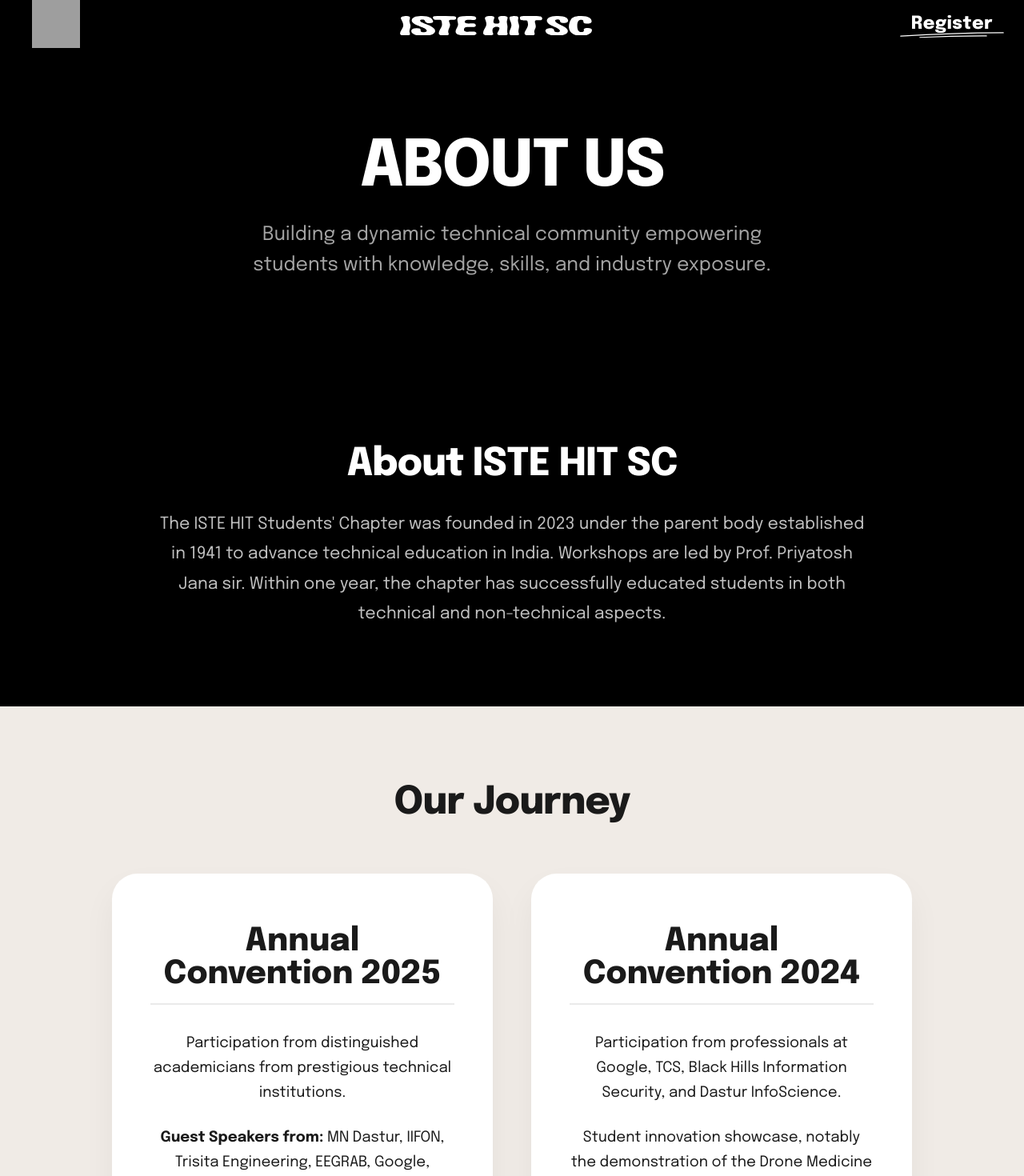
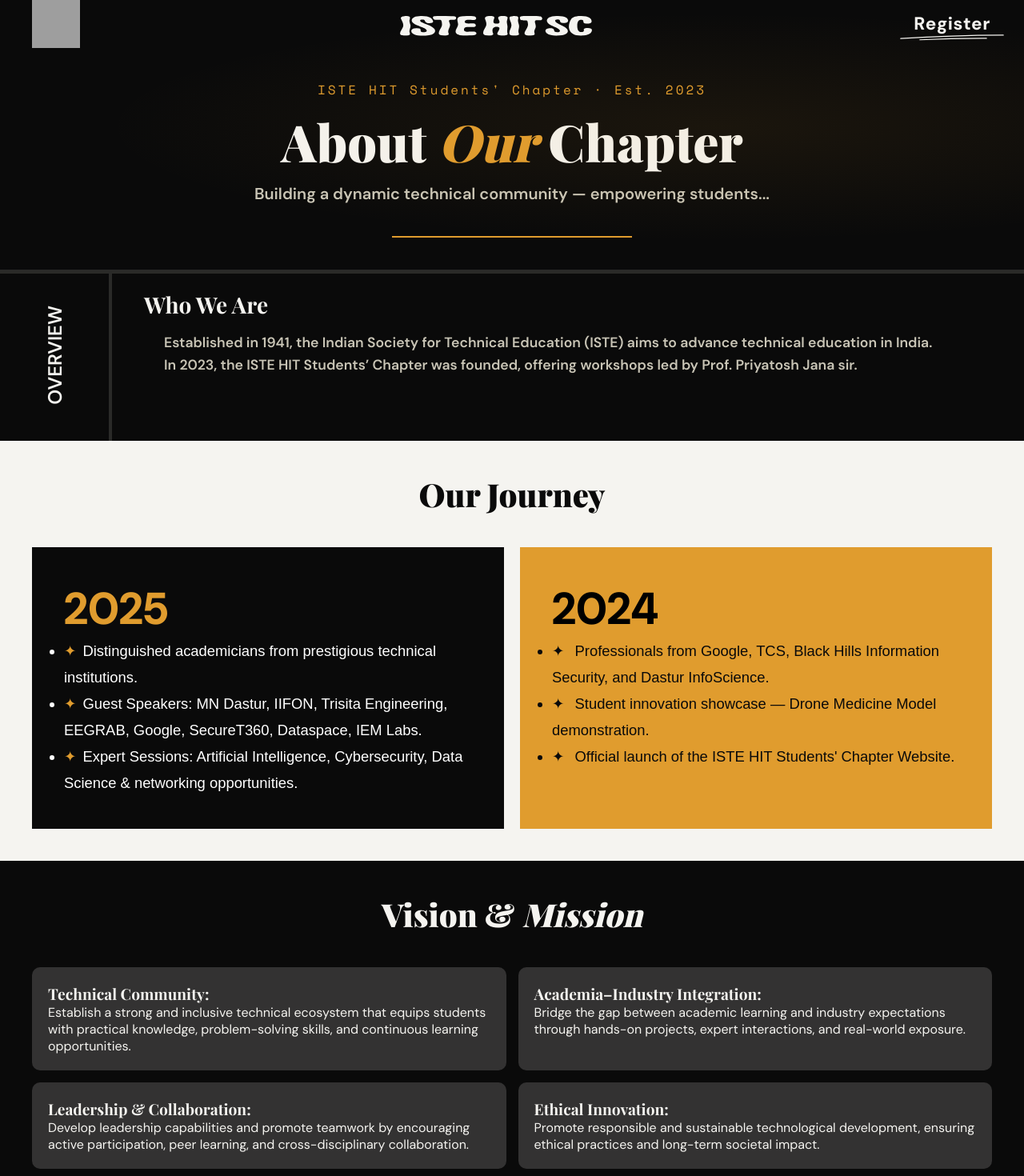
Before and after one commit to AbhiAditya02/AnnualConvention, a Next.js app: page /about in a window 1280 px wide. Shown: the part 20-1490 px from the top of the page at 80% size. Built offline with nearby package versions, Linux system fonts and the light colour scheme; grey boxes are pictures that could not be loaded.

Commit message:
feat: restructure AboutPage component and add styling for improved layout and responsiveness

```diff
--- a/app/about/page.jsx
+++ b/app/about/page.jsx
@@ -1,82 +1,154 @@
 'use client';
 
-import SvgSymbols from '@/components/SvgSymbols';
-import Navbar from '@/components/Navbar';
-import TransitionScribble from '@/components/TransitionScribble';
-import CursorBubble from '@/components/CursorBubble';
-import SmoothScroll from '@/components/SmoothScroll';
+import "../styles/about.css";
+
+import Navbar from "@/components/Navbar";
+import SvgSymbols from "@/components/SvgSymbols";
+import SmoothScroll from "@/components/SmoothScroll";
+import CursorBubble from "@/components/CursorBubble";
+import TransitionScribble from "@/components/TransitionScribble";
+import { useEffect, useRef } from "react";
+
+const stats = [
+  { num: "2+", label: "Conventions" },
+  { num: "1941", label: "Parent Body" },
+  { num: "∞", label: "Impact" },
+];
+
+const conv2025 = [
+  "Distinguished academicians from prestigious technical institutions.",
+  "Guest Speakers: MN Dastur, IIFON, Trisita Engineering, EEGRAB, Google, SecureT360, Dataspace, IEM Labs.",
+  "Expert Sessions: Artificial Intelligence, Cybersecurity, Data Science & networking opportunities.",
+];
+
+const conv2024 = [
+  "Professionals from Google, TCS, Black Hills Information Security, and Dastur InfoScience.",
+  "Student innovation showcase — Drone Medicine Model demonstration.",
+  "Official launch of the ISTE HIT Students' Chapter Website.",
+];
+
+const vision = [
+  {num: "01",title: "Technical Community",body: "Establish a strong and inclusive technical ecosystem that equips students with practical knowledge, problem-solving skills, and continuous learning opportunities."},
+  {num: "02",title: "Academia–Industry Integration",body: "Bridge the gap between academic learning and industry expectations through hands-on projects, expert interactions, and real-world exposure."},
+  {num: "03",title: "Leadership & Collaboration",body: "Develop leadership capabilities and promote teamwork by encouraging active participation, peer learning, and cross-disciplinary collaboration."},
+  {num: "04",title: "Ethical Innovation",body: "Promote responsible and sustainable technological development, ensuring ethical practices and long-term societal impact."}
+];
+
+function FadeIn({ children, delay = 0 }) {
+  const ref = useRef(null);
+
+  useEffect(() => {
+    const el = ref.current;
+    if (!el) return;
+
+    el.style.opacity = 0;
+    el.style.transform = "translateY(22px)";
+    el.style.transition = `opacity 0.65s ease ${delay}ms, transform 0.65s ease ${delay}ms`;
+
+    const obs = new IntersectionObserver(([entry]) => {
+      if (entry.isIntersecting) {
+        el.style.opacity = 1;
+        el.style.transform = "translateY(0)";
+        obs.disconnect();
+      }
+    });
+
+    obs.observe(el);
+    return () => obs.disconnect();
+  }, [delay]);
+
+  return <div ref={ref}>{children}</div>;
+}
 
 export default function AboutPage() {
   return (
-        <>
+    <div className="root">
       <SvgSymbols />
       <SmoothScroll />
       <CursorBubble />
 
-            {/* ─── Hero Header ─── */}
-            <header className="main-header" style={{ minHeight: '60vh', backgroundColor: 'var(--color-black)', color: 'var(--color-white)', display: 'flex', alignItems: 'center', justifyContent: 'center', paddingTop: '80px', textAlign: 'center' }}>
+      {/* HERO */}
+      <header className="hero">
         <Navbar />
-                <div style={{ maxWidth: '800px', padding: '0 2rem' }}>
-                    <h1 style={{ fontSize: '5rem', fontWeight: 800, textTransform: 'uppercase', letterSpacing: '-2px', fontFamily: 'Epilogue, sans-serif', marginBottom: '1.5rem' }}>About Us</h1>
-                    <p style={{ fontSize: '1.5rem', color: '#a3a3a3', lineHeight: '1.6' }}>Building a dynamic technical community empowering students with knowledge, skills, and industry exposure.</p>
-                </div>
+        <div className="hero-glow" />
+        <p className="hero-eyebrow">ISTE HIT Students' Chapter · Est. 2023</p>
+        <h1 className="hero-h1">
+          About <em>Our</em> Chapter
+        </h1>
+        <p className="hero-desc">
+          Building a dynamic technical community — empowering students...
+        </p>
+
+        <div className="hero-rule" />
       </header>
 
-            <main>
-                {/* ─── About ISTE HIT SC ─── */}
-                <div className="content-section" style={{ padding: '6rem 2rem', backgroundColor: 'var(--color-black)', color: 'var(--color-white)' }}>
-                    <div style={{ maxWidth: '900px', margin: '0 auto', textAlign: 'center' }}>
-                        <h2 style={{ fontSize: '3rem', fontWeight: 800, marginBottom: '2rem', letterSpacing: '-1px' }}>About ISTE HIT SC</h2>
-                        <p style={{ fontSize: '1.3rem', lineHeight: '1.8', color: '#c0c0c0' }}>
-                            The ISTE HIT Students' Chapter was founded in 2023 under the parent body established in 1941 to advance technical education in India. Workshops are led by Prof. Priyatosh Jana sir. Within one year, the chapter has successfully educated students in both technical and non-technical aspects.
+      {/* ABOUT */}
+      <FadeIn>
+        <section className="about">
+          <div className="about-side">
+            <span className="side-label">OVERVIEW</span>
+          </div>
+
+          <div className="about-content">
+            <span className="body-label">Who We Are</span>
+            <p className="body-text">
+              Established in 1941, the Indian Society for Technical Education (ISTE)
+              aims to advance technical education in India. <br /> In 2023, the ISTE HIT
+              Students’ Chapter was founded, offering workshops led by Prof. Priyatosh
+              Jana sir.
             </p>
           </div>
-                </div>
+        </section>
+      </FadeIn>
 
-                {/* ─── Annual Conventions ─── */}
-                <div className="content-section" style={{ padding: '6rem 2rem', backgroundColor: 'var(--bg-color)', color: 'var(--color-dark)' }}>
-                    <div style={{ maxWidth: '1000px', margin: '0 auto' }}>
-                        <h2 style={{ fontSize: '3rem', fontWeight: 800, textAlign: 'center', marginBottom: '4rem', letterSpacing: '-1px' }}>Our Journey</h2>
+      {/* JOURNEY */}
+      <FadeIn delay={60}>
+        <section className="journey">
+          <h2 className="journey-heading">Our Journey</h2>
 
-                        <div style={{ display: 'grid', gridTemplateColumns: 'repeat(auto-fit, minmax(400px, 1fr))', gap: '3rem' }}>
-                            {/* Convention 2025 */}
-                            <div style={{ backgroundColor: 'var(--color-white)', padding: '4rem 3rem', borderRadius: '32px', boxShadow: '0 20px 40px rgba(0,0,0,0.05)' }}>
-                                <h3 style={{ fontSize: '2.5rem', fontWeight: 800, marginBottom: '2rem', borderBottom: '2px solid #eaeaea', paddingBottom: '1rem' }}>Annual Convention 2025</h3>
-                                <ul style={{ listStyle: 'none', padding: 0, fontSize: '1.15rem', display: 'flex', flexDirection: 'column', gap: '1.5rem', lineHeight: '1.7' }}>
-                                    <li style={{ color: 'var(--color-dark)' }}>Participation from distinguished academicians from prestigious technical institutions.</li>
-                                    <li style={{ color: 'var(--color-dark)' }}><strong>Guest Speakers from:</strong> MN Dastur, IIFON, Trisita Engineering, EEGRAB, Google, SecureT360, Dataspace, and IEM Labs.</li>
-                                    <li style={{ color: 'var(--color-dark)' }}><strong>Expert Sessions Covered:</strong> Artificial Intelligence, Cybersecurity, Data Science, and networking opportunities.</li>
+          <div className="conv-grid">
+            <div className="conv-dark">
+              <p className="year amber">2025</p>
+              <ul className="conv-list">
+                {conv2025.map((item) => (
+                  <li key={item}><span className="symbol1">✦</span>{item}</li>
+                ))}
               </ul>
             </div>
 
-                            {/* Convention 2024 */}
-                            <div style={{ backgroundColor: 'var(--color-white)', padding: '4rem 3rem', borderRadius: '32px', boxShadow: '0 20px 40px rgba(0,0,0,0.05)' }}>
-                                <h3 style={{ fontSize: '2.5rem', fontWeight: 800, marginBottom: '2rem', borderBottom: '2px solid #eaeaea', paddingBottom: '1rem' }}>Annual Convention 2024</h3>
-                                <ul style={{ listStyle: 'none', padding: 0, fontSize: '1.15rem', display: 'flex', flexDirection: 'column', gap: '1.5rem', lineHeight: '1.7' }}>
-                                    <li style={{ color: 'var(--color-dark)' }}>Participation from professionals at Google, TCS, Black Hills Information Security, and Dastur InfoScience.</li>
-                                    <li style={{ color: 'var(--color-dark)' }}>Student innovation showcase, notably the demonstration of the Drone Medicine Model.</li>
-                                    <li style={{ color: 'var(--color-dark)' }}>Official launch of the ISTE HIT Students' Chapter Website.</li>
+            <div className="conv-light">
+              <p className="year faded">2024</p>
+              <ul className="conv-list">
+                {conv2024.map((item) => (
+                  <li key={item}><span className="symbol2">✦</span> {item}</li>
+                ))}
               </ul>
             </div>
           </div>
+        </section>
+      </FadeIn>
+
+      {/* VISION */}
+      <FadeIn delay={80}>
+        <section className="vision">
+          <h2 className="vision-heading">
+            Vision & <em>Mission</em>
+          </h2>
+
+          <div className="vision-grid">
+            {vision.map((v) => (
+              <div key={v.num} className="vision-item">
+                <span className="vision-item-heading"><strong>{v.title}:</strong></span>
+                <p>
+                  {v.body}
+                </p>
               </div>
+            ))}
           </div>
-
-                {/* ─── Vision & Mission ─── */}
-                <div className="content-section" style={{ padding: '6rem 2rem', backgroundColor: 'var(--color-black)', color: 'var(--color-white)' }}>
-                    <div style={{ maxWidth: '900px', margin: '0 auto', textAlign: 'center' }}>
-                        <h2 style={{ fontSize: '3rem', fontWeight: 800, marginBottom: '3rem', letterSpacing: '-1px' }}>Vision & Mission</h2>
-                        <div style={{ display: 'flex', flexDirection: 'column', gap: '2rem', fontSize: '1.25rem', lineHeight: '1.8', color: '#c0c0c0' }}>
-                            <p>To build a dynamic technical community empowering students with knowledge, skills, and industry exposure.</p>
-                            <p>Bridging the gap between academia and industry through hands-on learning, research, and innovation-driven events.</p>
-                            <p>Foster leadership, networking, and collaboration to nurture future-ready professionals.</p>
-                            <p>Dedicated to ethical and sustainable technological advancements to shape tomorrow's engineers and innovators.</p>
-                        </div>
-                    </div>
-                </div>
-            </main>
+        </section>
+      </FadeIn>
 
       <TransitionScribble />
-        </>
+    </div>
   );
 }
--- /dev/null
+++ b/app/styles/about.css
@@ -0,0 +1,206 @@
+@import url('https://fonts.googleapis.com/css2?family=Playfair+Display:wght@700;900&family=Space+Mono&family=DM+Sans:wght@300;400;500&display=swap');
+
+:root {
+  --amber: #e09c2e;
+}
+
+* {
+  margin: 0;
+  padding: 0;
+  box-sizing: border-box;
+}
+
+.root {
+  font-family: 'DM Sans', sans-serif;
+  background: #0a0a0a;
+  color: #f5f4f0;
+}
+
+/* HERO */
+.hero {
+  position: relative;
+  padding: 120px 40px 40px;
+  border-bottom: 1px solid #2a2a28;
+  display: flex;
+  flex-direction: column;
+  align-items: center;
+  gap: 10px;
+}
+
+.hero-glow {
+  position: absolute;
+  inset: 0;
+  background: radial-gradient(ellipse 60% 40% at 70% 50%, rgba(224, 156, 46, 0.08), transparent);
+}
+
+.hero-eyebrow {
+  font-family: 'Space Mono';
+  font-size: 1rem;
+  letter-spacing: 3px;
+  color: var(--amber);
+}
+
+.hero-h1 {
+  font-family: 'Playfair Display';
+  font-size: clamp(40px, 5vw, 90px);
+  font-weight: 900;
+}
+
+.hero-h1 em {
+  color: var(--amber);
+}
+
+.hero-desc {
+  font-size: 1.25rem;
+  font-weight: 600;
+  color: #c9c5b6;
+}
+
+.hero-rule {
+  margin-top: 30px;
+  width: 25%;
+  height: 2px;
+  background: var(--amber);
+}
+
+/* ABOUT */
+.about {
+  display: grid;
+  grid-template-columns: 140px 1fr;
+  border-top: 4px solid #2a2a28;
+}
+
+.about-side {
+  padding: 40px;
+  border-right: 4px solid #2a2a28;
+  text-align: center;
+}
+
+.side-label {
+  writing-mode: vertical-rl;
+  transform: rotate(180deg);
+  font-size: 1.5rem;
+  font-weight: 600;
+}
+
+.about-content {
+  padding: 20px 40px;
+}
+
+.body-label {
+  font-family: 'Playfair Display';
+  font-size: 28px;
+}
+
+.body-text {
+  margin-top: 15px;
+  margin-left: 25px;
+  font-size: 1.1rem;
+  font-weight: 600;
+  line-height: 1.6;
+  color: #c9c5b6;
+}
+
+/* JOURNEY */
+.journey {
+  background: #f5f4f0;
+  color: #0a0a0a;
+  padding: 40px;
+}
+
+.journey-heading{
+  font-family: 'Playfair Display';
+  font-size: 40px;
+  text-align: center;
+  margin-bottom: 40px;
+  font-weight: 900;
+}
+
+.conv-grid {
+  display: grid;
+  grid-template-columns: 1fr 1fr;
+  gap: 20px;
+}
+
+@media (max-width: 768px) {
+  .conv-grid {
+    grid-template-columns: 1fr;
+  }
+}
+
+.conv-dark {
+  background: #0a0a0a;
+  color: white;
+  padding: 40px;
+}
+
+.conv-light {
+  background: var(--amber);
+  padding: 40px;
+}
+
+.year {
+  font-size: 56px;
+  font-weight: 800;
+}
+
+.amber {
+  color: var(--amber);
+}
+
+.faded {
+  color: black;
+}
+
+.conv-list {
+  font-family: 'Poppins', sans-serif;
+  font-size: 1.15em;
+  line-height: 1.8;
+}
+
+.symbol1 {
+  color: var(--amber);
+  margin-right: 8px;
+}
+
+.symbol2 {
+  color: #0a0a0a;
+  margin-right: 8px;
+}
+
+/* VISION */
+.vision {
+  padding: 40px;
+}
+
+.vision-heading {
+  font-family: 'Playfair Display';
+  font-size: 40px;
+  text-align: center;
+  margin-bottom: 40px;
+  font-weight: 900;
+}
+
+.vision-grid {
+  display: grid;
+  grid-template-columns: 1fr 1fr;
+  gap: 15px;
+}
+
+.vision-item {
+  background: #333232;
+  padding: 20px;
+  border-radius: 10px;
+}
+
+.vision-item-heading {
+  font-family: 'Playfair Display', sans-serif;
+  font-size: 1.2em;
+  margin-bottom: 10px;
+}
+
+@media (max-width: 756px) {
+  .vision-grid {
+    grid-template-columns: 1fr;
+  }
+}
```
Lines whose indentation alone changed are shown as unchanged.
